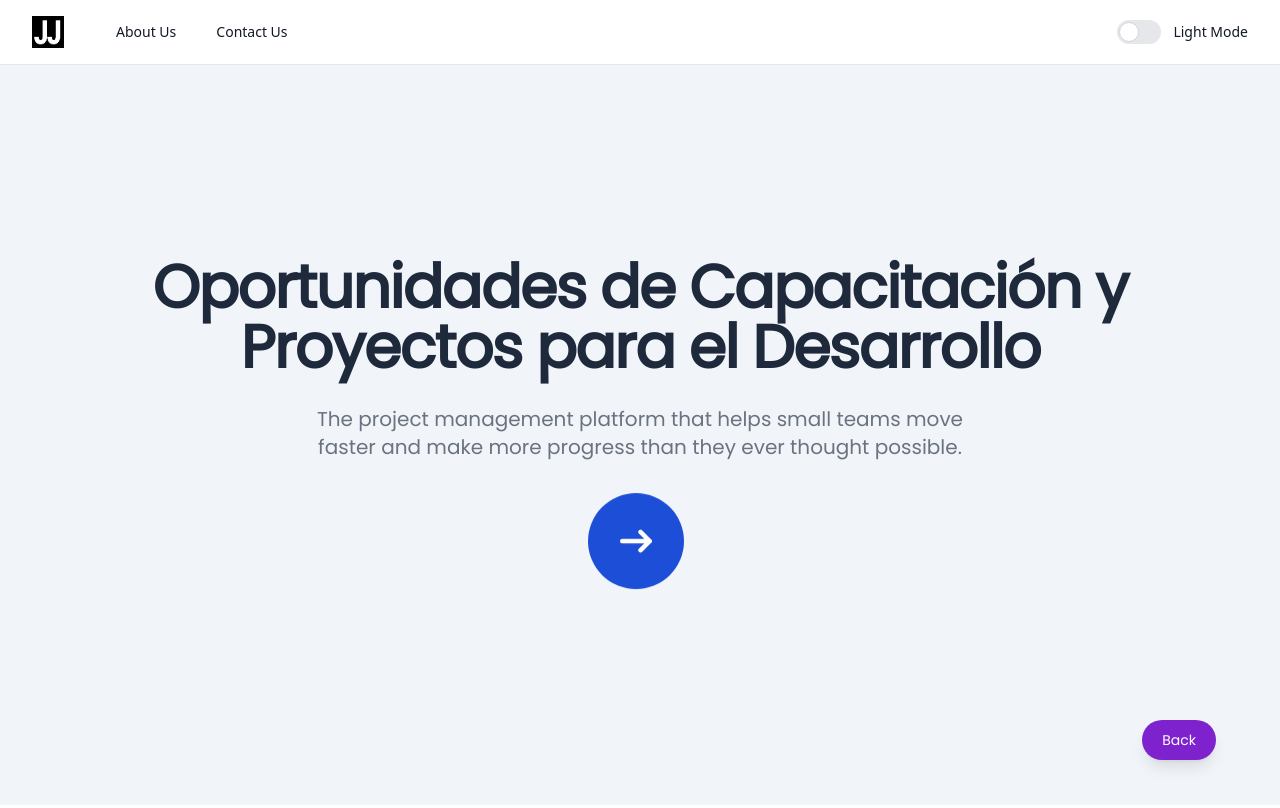
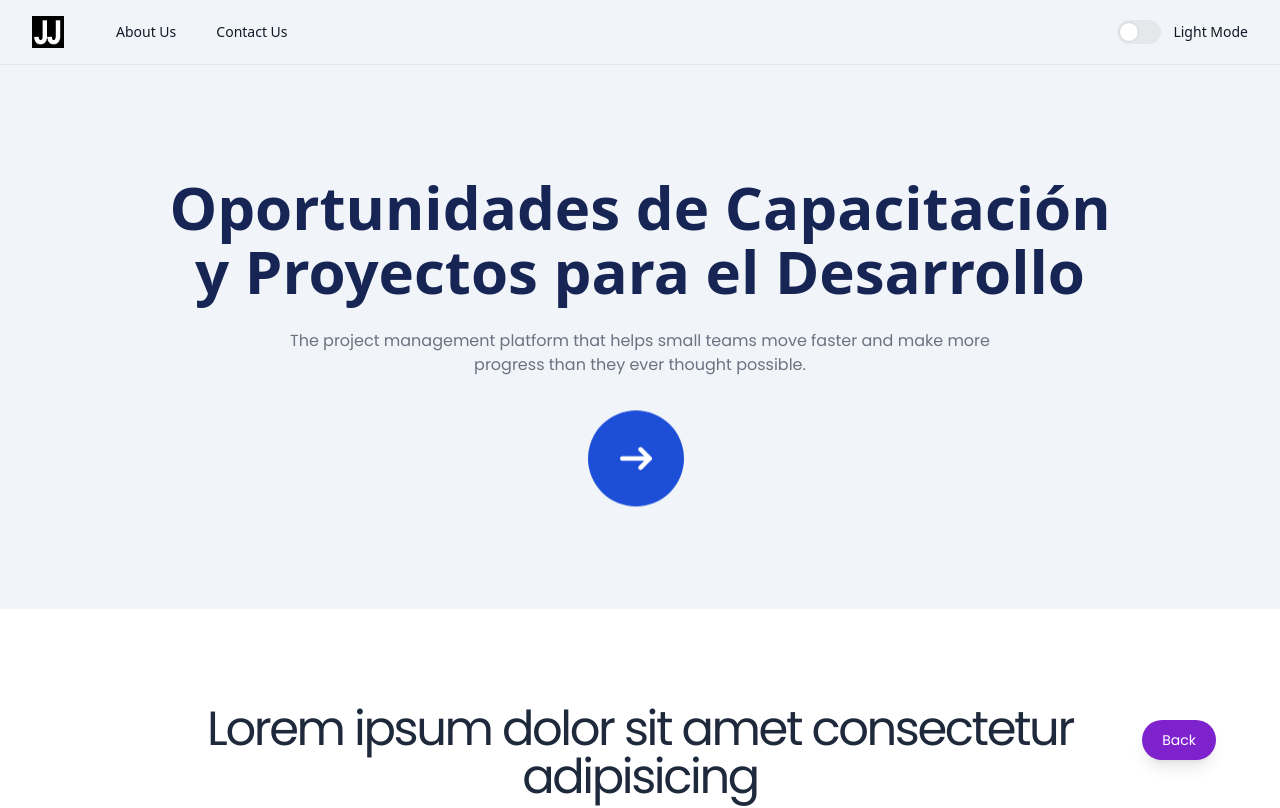
Before and after one commit to KevinAlpizarDev/JoinJob_app, a React (Vite) app in the folder reactApp/: page / in a window 1280 px wide. Shown: the top 808 px of the page. Built offline with nearby package versions, Linux system fonts and the light colour scheme.

Commit message:
some inspitation

```diff
--- a/reactApp/src/components/LandingPage.jsx
+++ b/reactApp/src/components/LandingPage.jsx
@@ -10,15 +10,19 @@ export default function LandingPage() {
       <Position />
       <div className="flex flex-col min-h-screen">
         {/* <Position/> */}
-        <main className="flex-1">
-          <section className="w-full  py-12 md:py-24 lg:py-32 xl:py-48 bg-slate-100 dark:bg-slate-600">
+        <main className="flex-2">
+          <section className="w-full   md:py-10 lg:py-20  bg-slate-100 dark:bg-slate-600">
             <div className="container px-4 md:px-6 ">
               <div className="flex flex-col items-center space-y-4 text-center ">
                 <div className=" space-y-1">
-                  <h1 className="max-w-5xl text-slate-800 text-2xl sm:text-6xl tracking-tight font-black dark:text-white font-poppins">
-                    Oportunidades de Capacitación y Proyectos para el Desarrollo
+                  <h1 className="mt-8 text-3xl font-bold sm:text-4xl text-blue-950 dark:text-white lg:text-5xl xl:text-6xl">
+                    Oportunidades de Capacitación
+
                   </h1>
-                  <p className="mx-auto font-poppins pt-6 max-w-[700px] text-gray-500 md:text-xl dark:text-gray-400">
+                  <h1 className="mt-8 text-3xl font-bold sm:text-4xl text-blue-950 dark:text-white lg:text-5xl xl:text-6xl">
+                     y Proyectos para el Desarrollo
+                  </h1>
+                  <p className="mx-auto font-poppins pt-6 max-w-[700px] text-gray-500 md:text- dark:text-gray-400">
                     The project management platform that helps small teams move
                     faster and make more progress than they ever thought
                     possible.
@@ -118,7 +122,7 @@ export default function LandingPage() {
                     <p className="text-gray-500 dark:text-gray-400 font-poppins">
                       Asesoría y capital semilla para ayudar a personas en
                       situación vulnerable a iniciar y desarrollar sus propios
-                      negocios.
+                      negocios.z
                     </p>
                   </div>
                 </div>
--- a/reactApp/src/components/main/NavBar.jsx
+++ b/reactApp/src/components/main/NavBar.jsx
@@ -12,7 +12,7 @@ export default function NavBar() {
   const toggleMenu = () => setIsOpen(!isOpen);
 
   return (
-    <nav className="bg-white dark:bg-gray-900 border-b border-gray-200 dark:border-gray-800">
+    <nav className="bg-slate-100 dark:bg-gray-900 border-b border-gray-200 dark:border-gray-800">
       <div className="max-w-7xl mx-auto px-4 sm:px-6 lg:px-8">
         <div className="flex items-center justify-between h-16">
           <div className="flex items-center">
```
